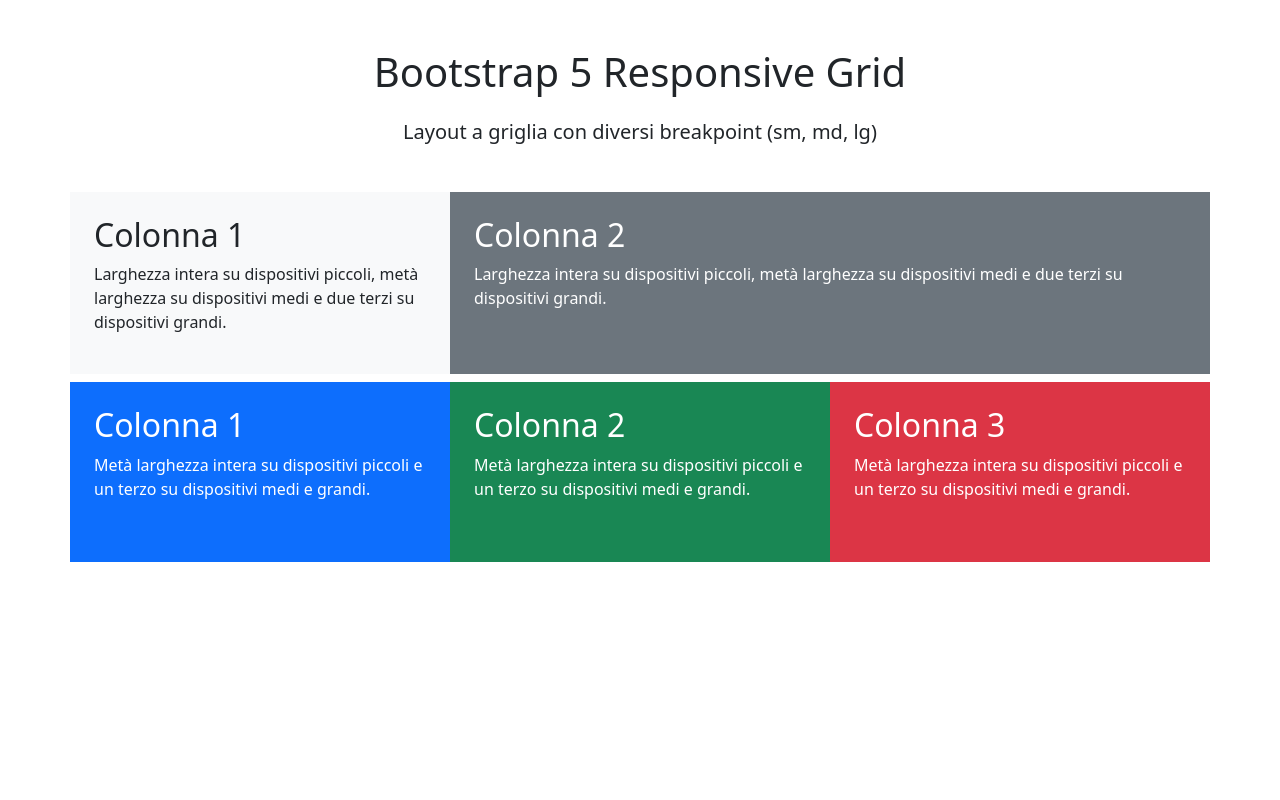
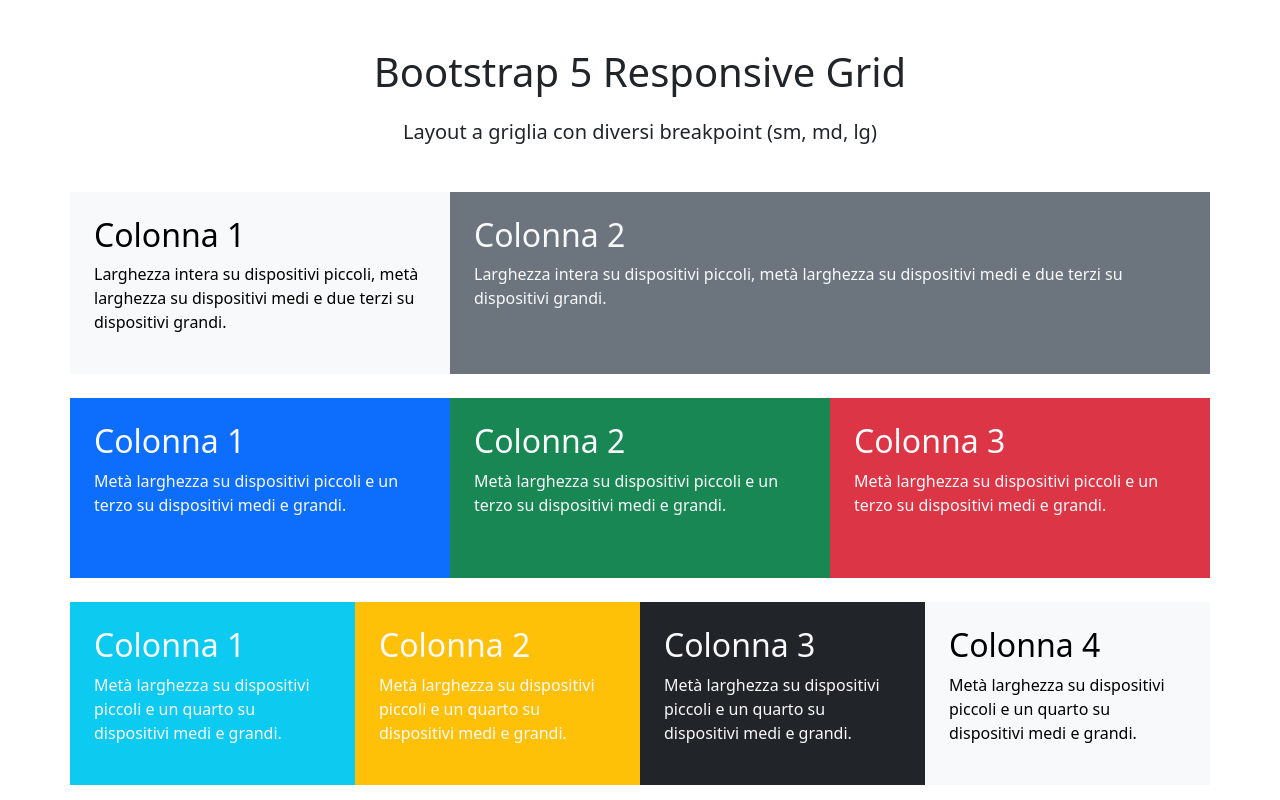
Before and after one commit to Francesca-Lisi/htmlcss-bootstrap-layout, a plain HTML site: page index.html in a window 1280 px wide. Drawn offline with nearby package versions, Linux system fonts and the light colour scheme.

Commit message:
feat: add last row with styles

```diff
--- a/index.html
+++ b/index.html
@@ -20,42 +20,59 @@
 
 
   <main>
-    <div class="container">
+    <div class="container text-light">
 
       <!-- 2 colonne -->
       <div class="row mt-5">
-        <div class="col-12 col-md-6 col-lg-4 p-4 bg-light">
+        <div class="col-12 col-md-6 col-lg-4 p-4 text-bg-light">
           <h2>Colonna 1</h2>
           <p>Larghezza intera su dispositivi piccoli, metà larghezza su dispositivi medi e due terzi su dispositivi grandi.</p>
         </div>
-        <div class="col-12 col-md-6 col-lg-8 p-4 text-bg-secondary">
+        <div class="col-12 col-md-6 col-lg-8 p-4 bg-secondary">
           <h2>Colonna 2</h2>
           <p>Larghezza intera su dispositivi piccoli, metà larghezza su dispositivi medi e due terzi su dispositivi grandi.</p>
         </div>
       </div>
 
       <!-- 3 colonne -->
-      <div class="row my-2">
-        <div class="col-6 col-md-4 p-4 text-bg-primary">
+      <div class="row my-4">
+        <div class="col-6 col-md-4 p-4 bg-primary">
           <h2>Colonna 1</h2>
-          <p>Metà larghezza intera su dispositivi piccoli e un terzo su dispositivi medi e grandi.</p>
+          <p>Metà larghezza su dispositivi piccoli e un terzo su dispositivi medi e grandi.</p>
         </div>
-        <div class="col-6 col-md-4 p-4 text-bg-success">
+
+        <div class="col-6 col-md-4 p-4 bg-success">
           <h2>Colonna 2</h2>
-          <p>Metà larghezza intera su dispositivi piccoli e un terzo su dispositivi medi e grandi.</p>
+          <p>Metà larghezza su dispositivi piccoli e un terzo su dispositivi medi e grandi.</p>
         </div>
-        <div class="col-12 col-md-4 p-4 text-bg-danger">
+
+        <div class="col-12 col-md-4 p-4 bg-danger">
           <h2>Colonna 3</h2>
-          <p>Metà larghezza intera su dispositivi piccoli e un terzo su dispositivi medi e grandi.</p>
+          <p>Metà larghezza su dispositivi piccoli e un terzo su dispositivi medi e grandi.</p>
         </div>
       </div>
 
       <!-- 4 colonne -->
-      <div class="row">
-        <div class="col"></div>
-        <div class="col"></div>
-        <div class="col"></div>
-        <div class="col"></div>
+      <div class="row row-cols-2 row-cols-md-4">
+        <div class="col p-4 bg-info">
+          <h2>Colonna 1</h2>
+          <p>Metà larghezza su dispositivi piccoli e un quarto su dispositivi medi e grandi.</p>
+        </div>
+
+        <div class="col p-4 bg-warning">
+          <h2>Colonna 2</h2>
+          <p>Metà larghezza su dispositivi piccoli e un quarto su dispositivi medi e grandi.</p>
+        </div>
+
+        <div class="col p-4 bg-dark">
+          <h2>Colonna 3</h2>
+          <p>Metà larghezza su dispositivi piccoli e un quarto su dispositivi medi e grandi.</p>
+        </div>
+
+        <div class="col p-4 text-bg-light">
+          <h2>Colonna 4</h2>
+          <p>Metà larghezza su dispositivi piccoli e un quarto su dispositivi medi e grandi.</p>
+        </div>
       </div>
     </div>
   </main>
```
